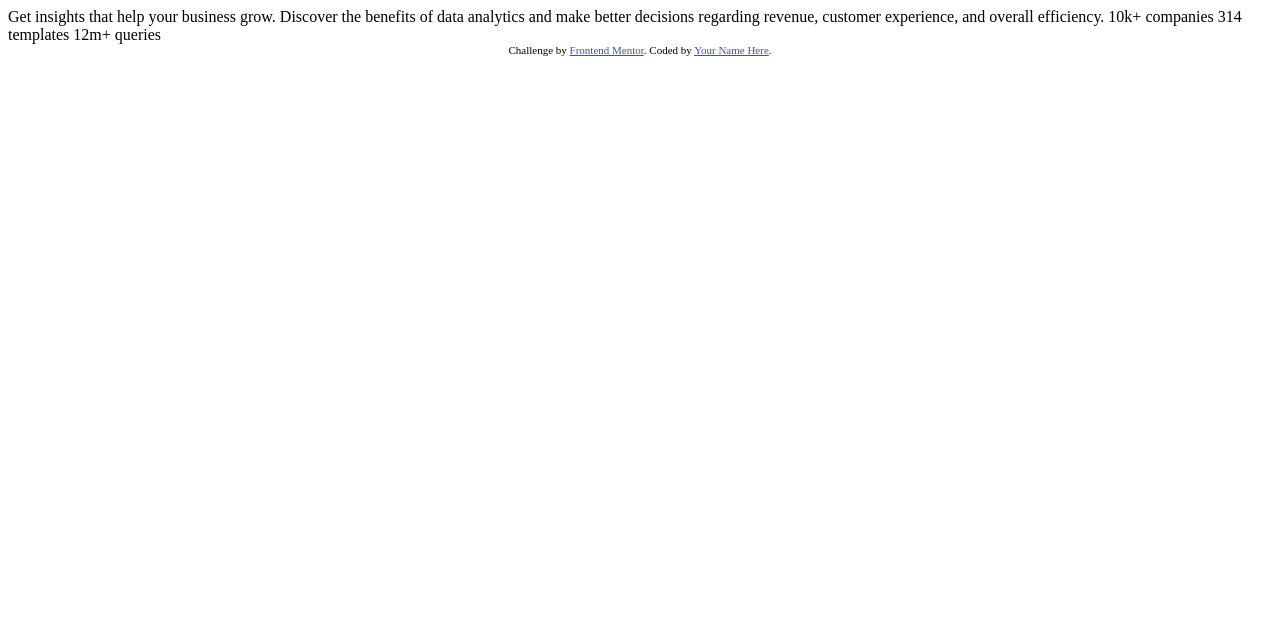
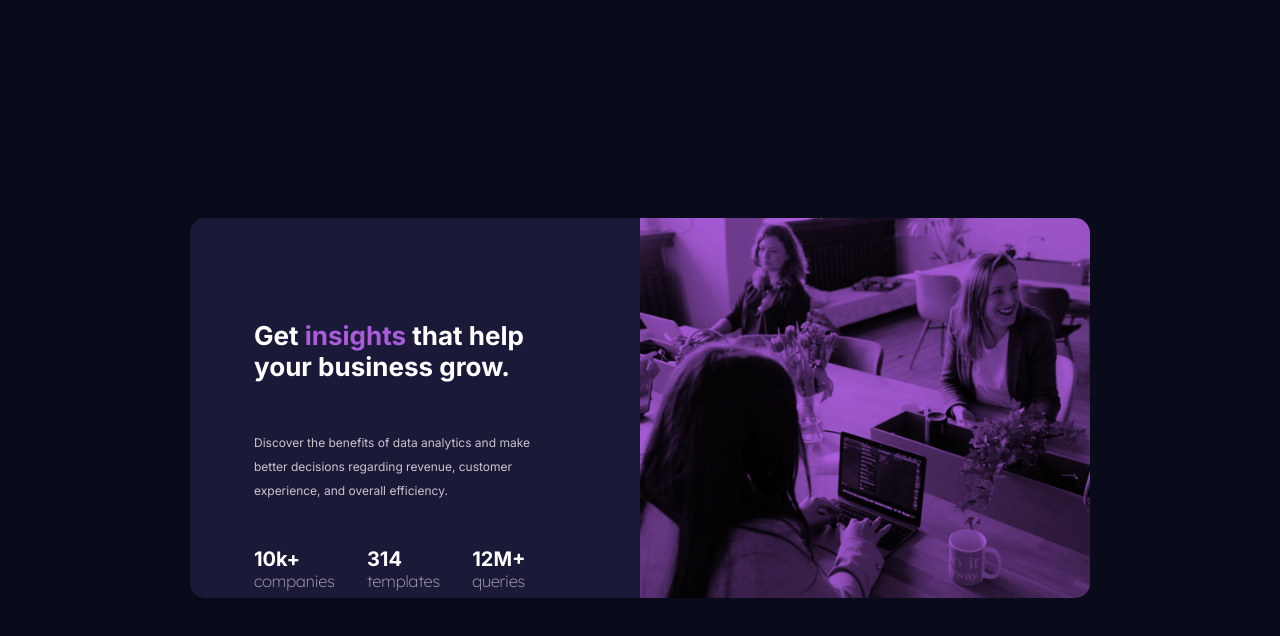
Before and after one commit to OGR-67/stats-preview-card, a plain HTML site: page index.html in a window 1280 px wide. Drawn offline with Linux system fonts and the light colour scheme.

Commit message:
desktop intergration done

```diff
--- a/index.html
+++ b/index.html
@@ -1,33 +1,42 @@
 <!DOCTYPE html>
 <html lang="en">
-<head>
-  <meta charset="UTF-8">
-  <meta name="viewport" content="width=device-width, initial-scale=1.0"> <!-- displays site properly based on user's device -->
+  <head>
+    <meta charset="UTF-8" />
+    <meta name="viewport" content="width=device-width, initial-scale=1.0" />
+    <link
+      rel="icon"
+      type="image/png"
+      sizes="32x32"
+      href="./images/favicon-32x32.png"
+    />
+    <link rel="stylesheet" href="style.css" />
+    <title>Frontend Mentor | Stats preview card component</title>
+  </head>
 
-  <link rel="icon" type="image/png" sizes="32x32" href="./images/favicon-32x32.png">
-
-  <title>Frontend Mentor | Stats preview card component</title>
-
-  <!-- Feel free to remove these styles or customise in your own stylesheet 👍 -->
-  <style>
-    .attribution { font-size: 11px; text-align: center; }
-    .attribution a { color: hsl(228, 45%, 44%); }
-  </style>
-</head>
-<body>
-
-  Get insights that help your business grow.
-
-  Discover the benefits of data analytics and make better decisions regarding revenue, customer
-  experience, and overall efficiency.
-
-  10k+ companies
-  314 templates
-  12m+ queries
-
-  <div class="attribution">
-    Challenge by <a href="https://www.frontendmentor.io?ref=challenge" target="_blank">Frontend Mentor</a>.
-    Coded by <a href="#">Your Name Here</a>.
-  </div>
-</body>
+  <body>
+    <main class="card">
+      <section class="content-left">
+        <h1>Get <span>insights</span> that help your business grow.</h1>
+        <p>
+          Discover the benefits of data analytics and make better decisions
+          regarding revenue, customer experience, and overall efficiency.
+        </p>
+        <aside class="bottom_content">
+          <ul>
+            <li class="stats">10k+</li>
+            <li class="stats_heading">companies</li>
+          </ul>
+          <ul class="padding_left">
+            <li class="stats">314</li>
+            <li class="stats_heading">templates</li>
+          </ul>
+          <ul class="padding_left">
+            <li class="stats">12M+</li>
+            <li class="stats_heading">queries</li>
+          </ul>
+        </aside>
+      </section>
+      <div class="content-right"></div>
+    </main>
+  </body>
 </html>
--- /dev/null
+++ b/style.css
@@ -0,0 +1,87 @@
+@import url('https://fonts.googleapis.com/css2?family=Inter:wght@400;700&family=Lexend+Deca:wght@200;400&display=swap');
+
+html {
+  height: 100%;
+}
+
+body {
+  min-height: 100%;
+  background-color: hsl(233, 47%, 7%);
+  color: hsl(0, 0%, 100%);
+  display: flex;
+  align-items: center;
+  justify-content: center;
+  font-family: 'Inter', sans-serif;
+}
+
+h1 {
+  font-size: 26px;
+}
+
+span {
+  color: hsl(277, 64%, 61%);
+}
+
+ul {
+  list-style-type: none;
+  padding-left: 0px;
+}
+
+p {
+  color: hsla(0, 0%, 100%, 0.75);
+  font-size: 12px;
+  line-height: 2em;
+}
+
+.card {
+  background-color: hsl(244, 38%, 16%);
+  display: flex;
+  justify-content: space-between;
+  width: 900px;
+  height: 380px;
+  border-radius: 15px;
+}
+
+.content-left {
+  margin: 4em 0 4em 0;
+  width: 18em;
+  display: flex;
+  flex-direction: column;
+  justify-content: space-around;
+  row-gap: 1em;
+  padding: 1em 6em 1em 4em;
+}
+
+.bottom_content {
+
+  display: flex;
+  justify-content: flex-start;
+  align-items: center;
+}
+
+.padding_left {
+  padding-left: 2em;
+}
+
+.stats {
+  font-size: 20px;
+  font-weight: 700;
+
+}
+
+.stats_heading {
+  color: hsla(0, 0%, 100%, 0.6);
+  font-family: 'Lexend Deca', sans-serif;
+  font-weight: 200;
+
+}
+
+.content-right {
+  width: 450px;
+  border-top-right-radius: 15px;
+  border-bottom-right-radius: 15px;
+  background-image: url(images/image-header-desktop.jpg);
+  background-size: cover;
+  background-color: hsl(277, 64%, 61%);
+  background-blend-mode: multiply;
+}
```
